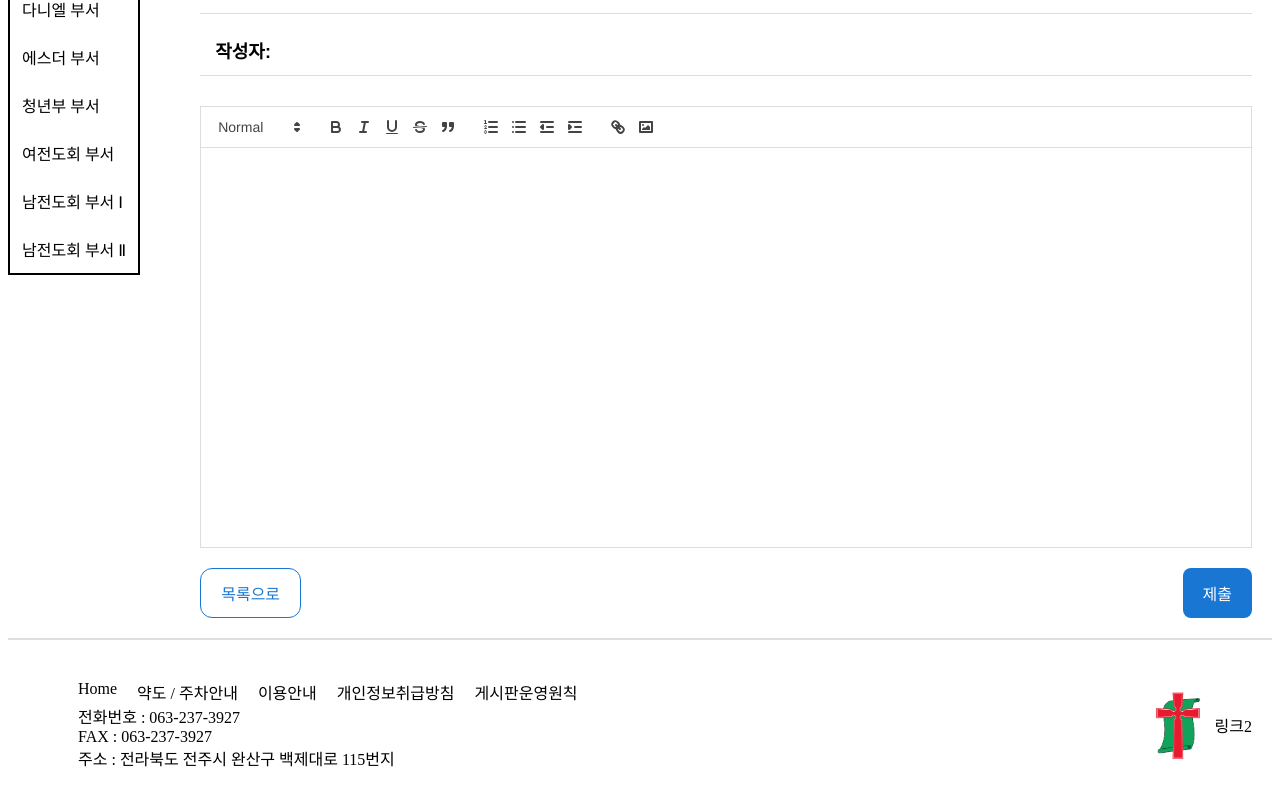
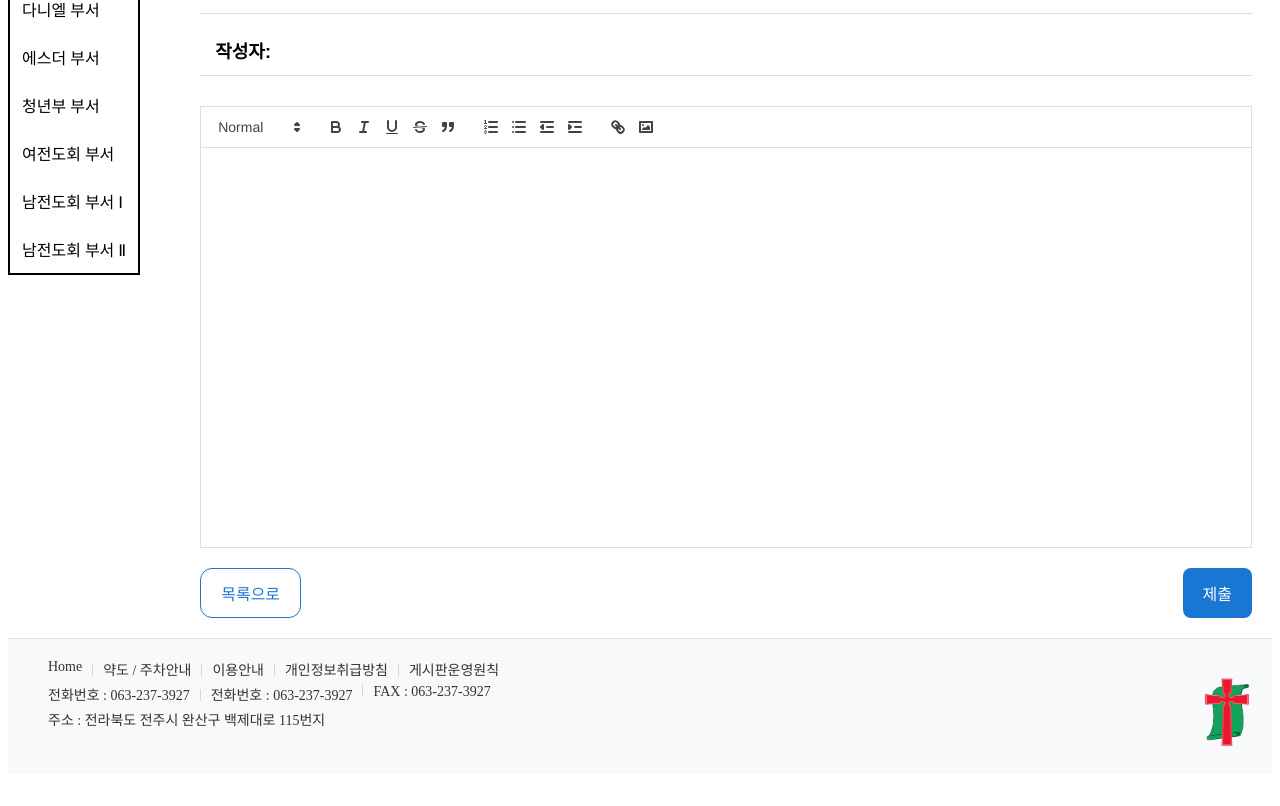
Before and after one commit to Hyunjun-11/church-Fe, a React (Vite) app: page /education-evangelism/1/write in a window 1280 px wide. Shown: the part 449-1255 px from the top of the page. After the commit the page ends 1231 px from the top, so only its background shows below. Built offline with nearby package versions, Linux system fonts and the light colour scheme; no server answers; a web font is replaced by a local one.

Commit message:
chore:footerPublicshing

```diff
--- a/src/components/footer/Footer.css
+++ /dev/null
@@ -1,18 +0,0 @@
-.Footer {
-  display: flex;
-  justify-content: space-between;
-  padding: 40px 20px;
-  border-top: solid 2px rgb(207, 209, 209, 0.7);
-}
-.inquiry {
-  display: flex;
-  gap: 20px;
-}
-.Footer_text {
-  padding-left: 50px;
-}
-.link {
-  display: flex;
-  gap: 12px;
-  align-items: center;
-}
--- a/src/components/footer/Footer.jsx
+++ b/src/components/footer/Footer.jsx
@@ -1,32 +1,89 @@
 import styled from "styled-components";
-import "./Footer.css";
 import logo from "../../assets/PCK_Logo.png";
+
 const Footer = () => {
   return (
-    <div className="Footer">
-      <div className="Footer_text">
-        <div className="inquiry">
+    <FooterContainer>
+      <FooterText>
+        <Section>
           <div>Home</div>
           <div>약도 / 주차안내</div>
           <div>이용안내</div>
           <div>개인정보취급방침</div>
           <div>게시판운영원칙</div>
-        </div>
-        <div className="info">
+        </Section>
+        <Section>
+          <div>전화번호 : 063-237-3927 </div>
           <div>전화번호 : 063-237-3927 </div>
           <div>FAX : 063-237-3927 </div>
+        </Section>
+        <Section>
           <div>주소 : 전라북도 전주시 완산구 백제대로 115번지</div>
-        </div>
-      </div>
-      <div className="link">
+        </Section>
+      </FooterText>
+      <FooterLink>
         <Logo src={logo} alt="PCK Logo" />
-        <div>링크2</div>
-      </div>
-    </div>
+      </FooterLink>
+    </FooterContainer>
   );
 };
 
 export default Footer;
+
+const FooterContainer = styled.div`
+  background-color: #f8f9fa;
+  padding: 20px;
+  font-size: 14px;
+  color: #333;
+  border-top: 1px solid #dee2e6;
+  display: flex;
+  justify-content: space-between;
+`;
+
+const FooterText = styled.div`
+  display: flex;
+  flex-direction: column;
+  justify-content: space-between;
+  margin-bottom: 20px;
+`;
+
+const Section = styled.div`
+  display: flex;
+  padding: 0 20px;
+  // border-right: 1px solid #dee2e6;
+
+  &:last-child {
+    border-right: none;
+  }
+
+  div {
+    position: relative;
+    margin-bottom: 5px;
+    // padding-left: 10px;
+
+    &:before {
+      content: "";
+      display: inline-block;
+      width: 1px;
+      height: 12px;
+      background-color: #d3d5d7;
+      margin: 0 10px;
+      vertical-align: -1px;
+    }
+
+    &:first-child:before {
+      content: none;
+    }
+  }
+`;
+
+const FooterLink = styled.div`
+  display: flex;
+  justify-content: center;
+  align-items: center;
+  margin-top: 10px;
+`;
+
 const Logo = styled.img`
   width: 50px; /* 원하는 너비로 조정 */
   height: auto; /* 높이는 자동으로 조정 */
```
